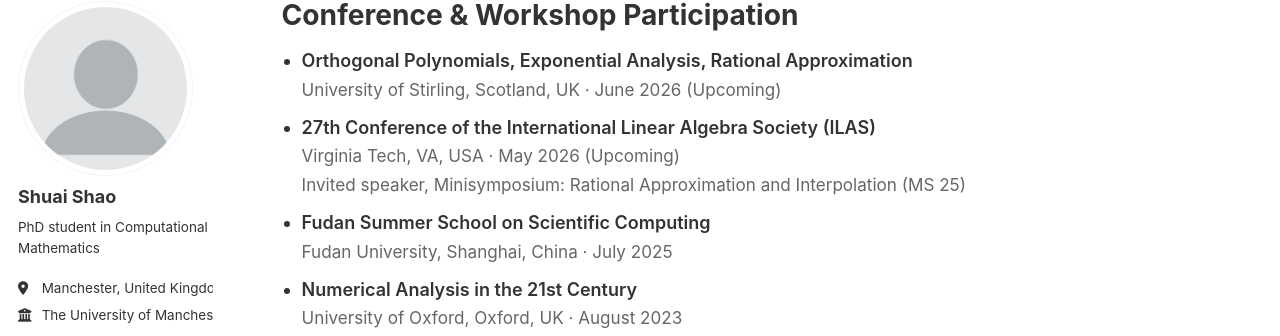
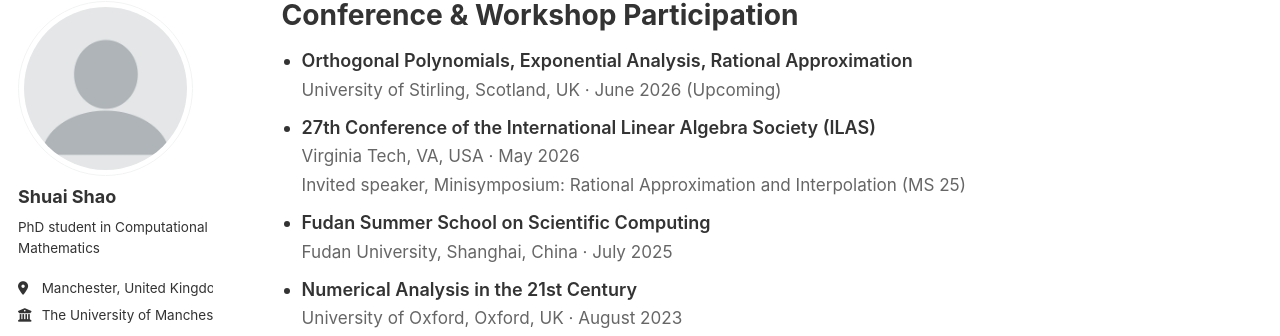
Before and after one commit to ShuaiShao-1203/ShuaiShao-1203.github.io, a Jekyll site: the page built from _pages/talks.html, in a window 1280 px wide. Shown: the part 102-438 px from the top of the page. Built offline with Jekyll 4.4.1, drawn with Linux system fonts in a browser that asks for light colours; some web fonts are replaced; a script bundle is joined from its source files by our own code; library files that are not in the unit come from our copies.

Commit message:
Update talks.html

```diff
--- a/_pages/talks.html
+++ b/_pages/talks.html
@@ -38,7 +38,7 @@ author_profile: true
 
   <li>
     <span class="title">27th Conference of the International Linear Algebra Society (ILAS)</span><br>
-    <span class="meta">Virginia Tech, VA, USA · May 2026 (Upcoming)</span><br>
+    <span class="meta">Virginia Tech, VA, USA · May 2026 </span><br>
     <span class="meta">Invited speaker, Minisymposium: Rational Approximation and Interpolation (MS 25)</span>
   </li>
 
```
